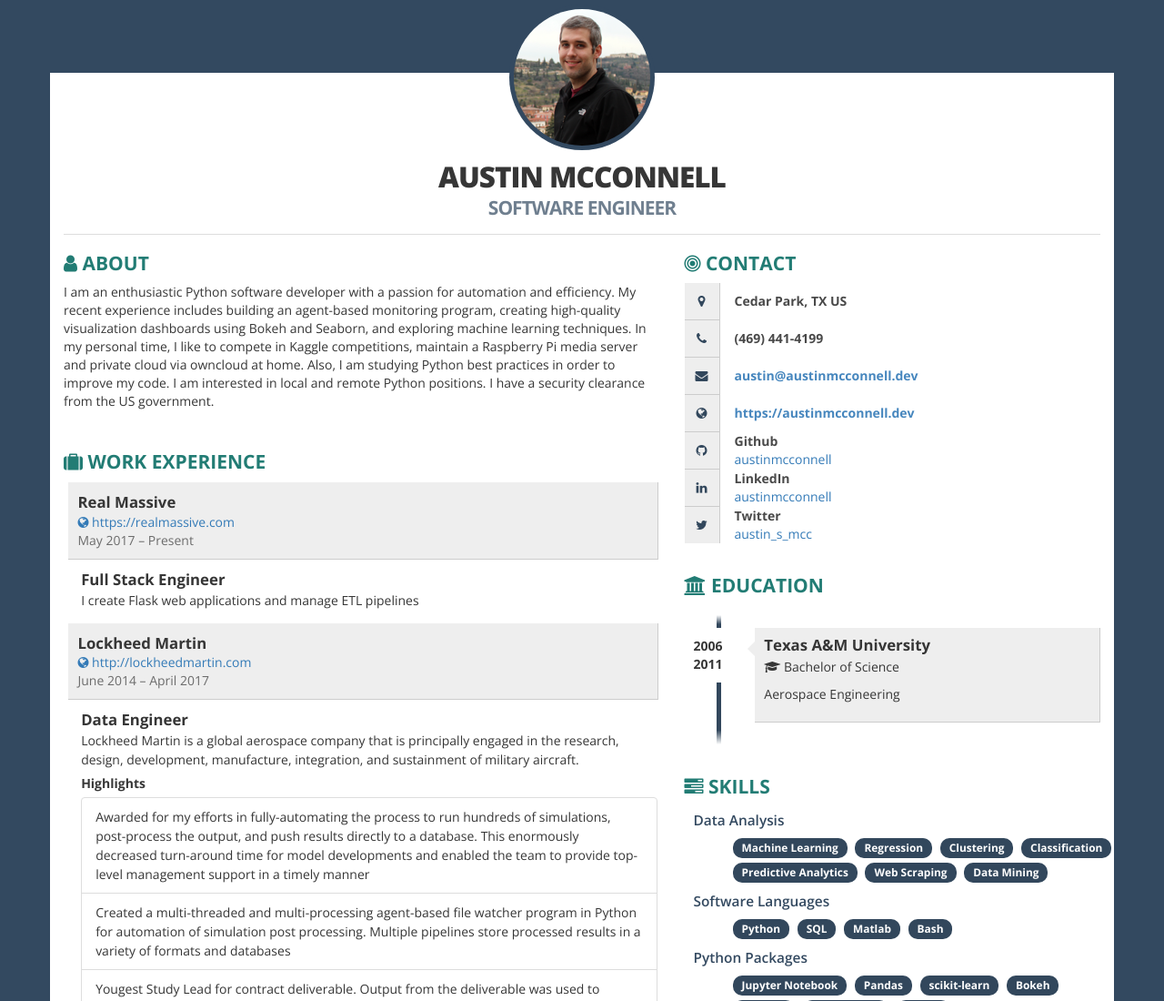
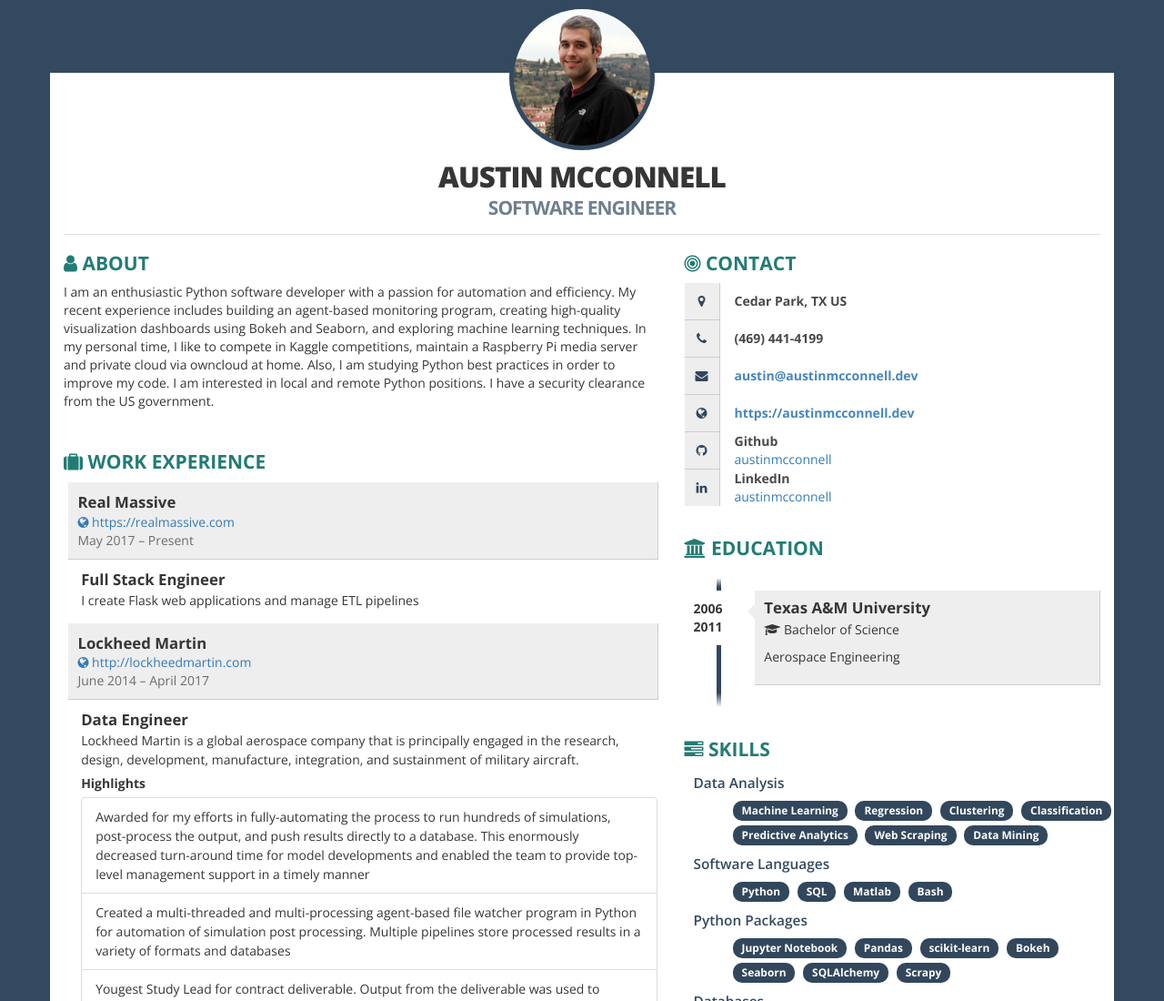
Before and after one commit to austinmcconnell/resume, a plain HTML site: page index.html in a window 1280 px wide. Shown: the top 1100 px of the page at 91% size. Drawn offline with nearby package versions, Linux system fonts and the light colour scheme.

Commit message:
Automated deployment to GitHub Pages: 7efb63e4e6b64b9a6a6803abfb31f501e353b872

```diff
--- a/index.html
+++ b/index.html
@@ -609,13 +609,6 @@
                                 target="_blank">austinmcconnell</a>
                             </div>
                         </div>
-                        <div class="contact-item">
-                            <div class="icon pull-left text-center"><span class="fa fa-twitter fa-fw"></span>
-                            </div>
-                            <div class="title pull-right">Twitter</div>
-                            <div class="description pull-right"><a href="http:&#x2F;&#x2F;twitter.com&#x2F;austin_s_mcc" target="_blank">austin_s_mcc</a>
-                            </div>
-                        </div>
                     </div>
                     <!-- EDUCATION -->
                     <div class="box">
```
